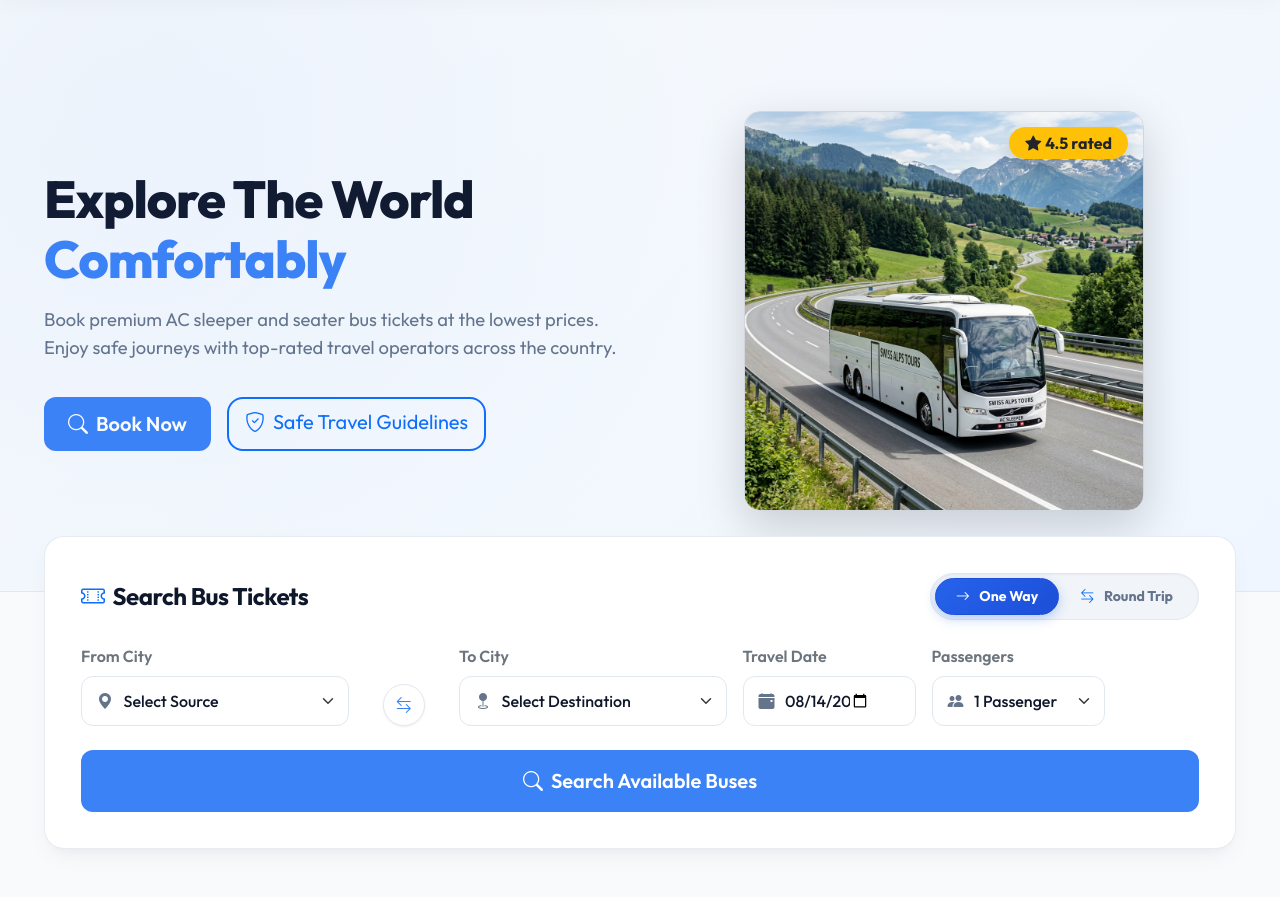
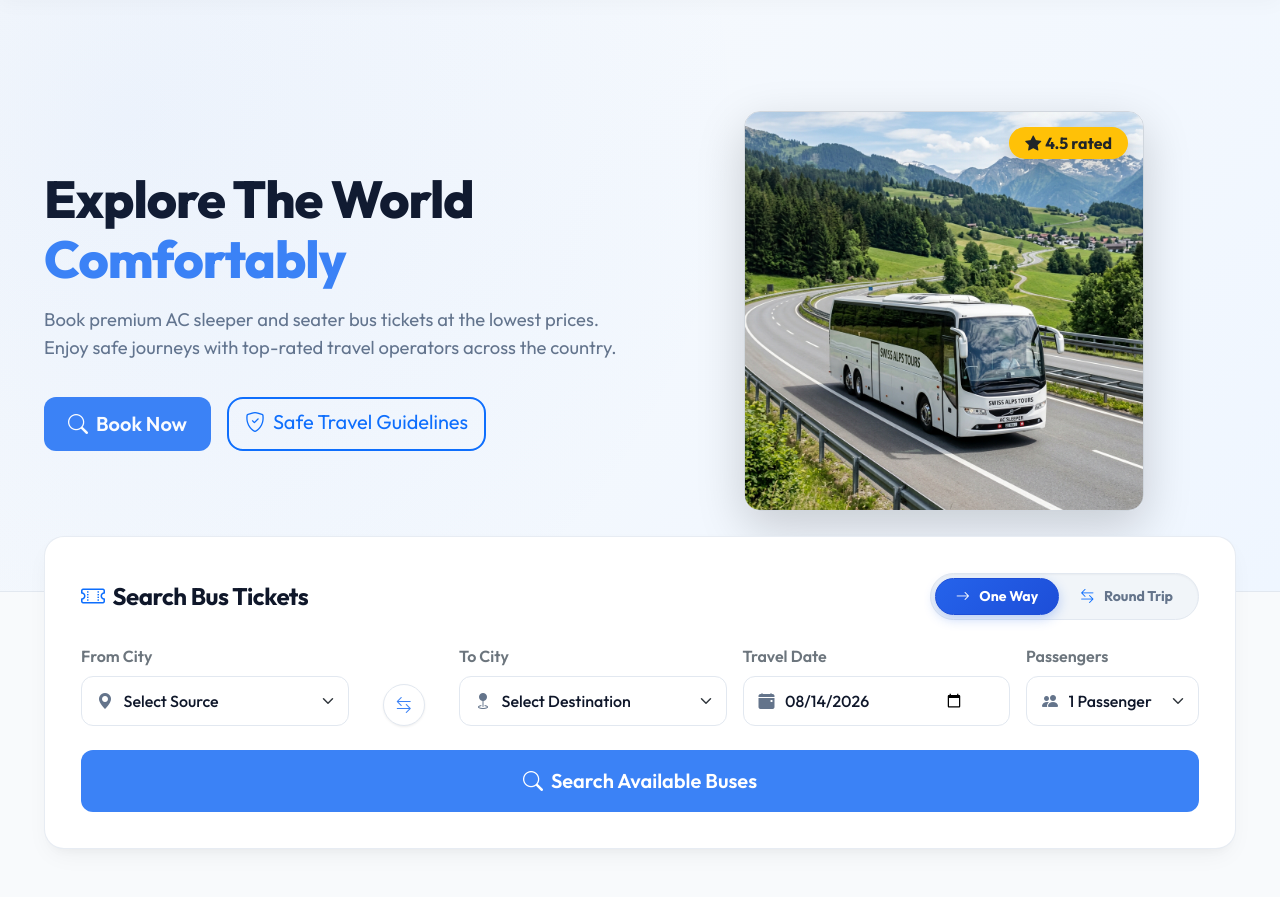
Before and after one commit to ravi-1820/BusYatra-Project, a Django app: page / in a window 1280 px wide. Shown: the part 75-973 px from the top of the page. Run offline with Django 5.2, Linux system fonts and the light colour scheme; data comes from the database, SQL or seed files in the repository; some libraries are stand-ins or nearby versions.

Commit message:
Refactor index.html search grid layout and toggleReturnDate event listeners for live production deployment

```diff
--- a/Bus/templates/index.html
+++ b/Bus/templates/index.html
@@ -88,7 +88,7 @@
                 </div>
 
                 <!-- Date Field -->
-                <div class="col-lg-2 col-md-6" id="travelDateCol">
+                <div class="col-lg-3 col-md-6" id="travelDateCol">
                     <label class="form-label fw-semibold text-secondary">Travel Date</label>
                     <div class="input-group-custom">
                         <i class="bi bi-calendar-event-fill text-primary"></i>
@@ -109,7 +109,7 @@
                 </div>
 
                 <!-- Passengers Field -->
-                <div class="col-lg-2 col-md-6">
+                <div class="col-lg-2 col-md-6" id="passengersCol">
                     <label class="form-label fw-semibold text-secondary">Passengers</label>
                     <div class="input-group-custom">
                         <i class="bi bi-people-fill text-primary"></i>
```
